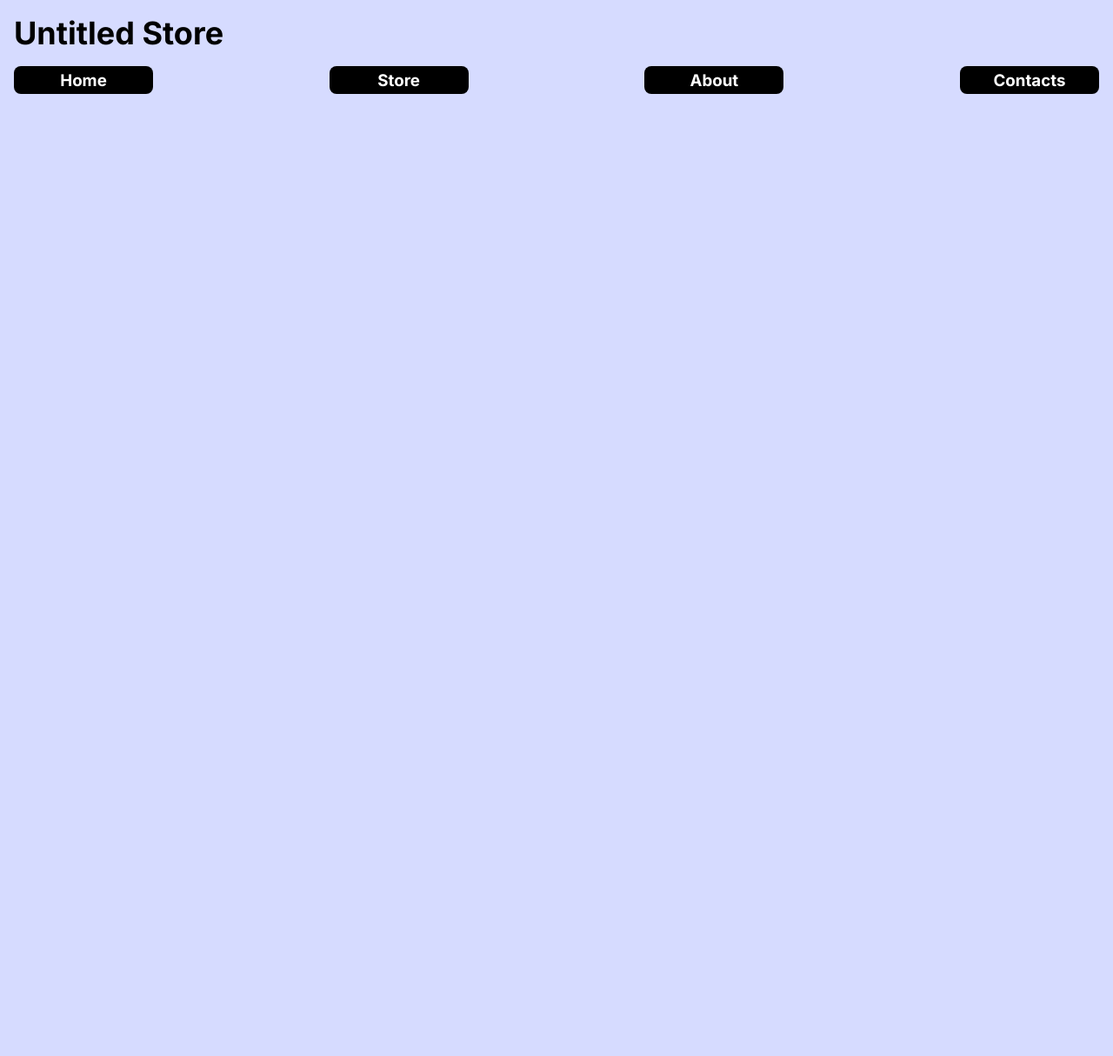
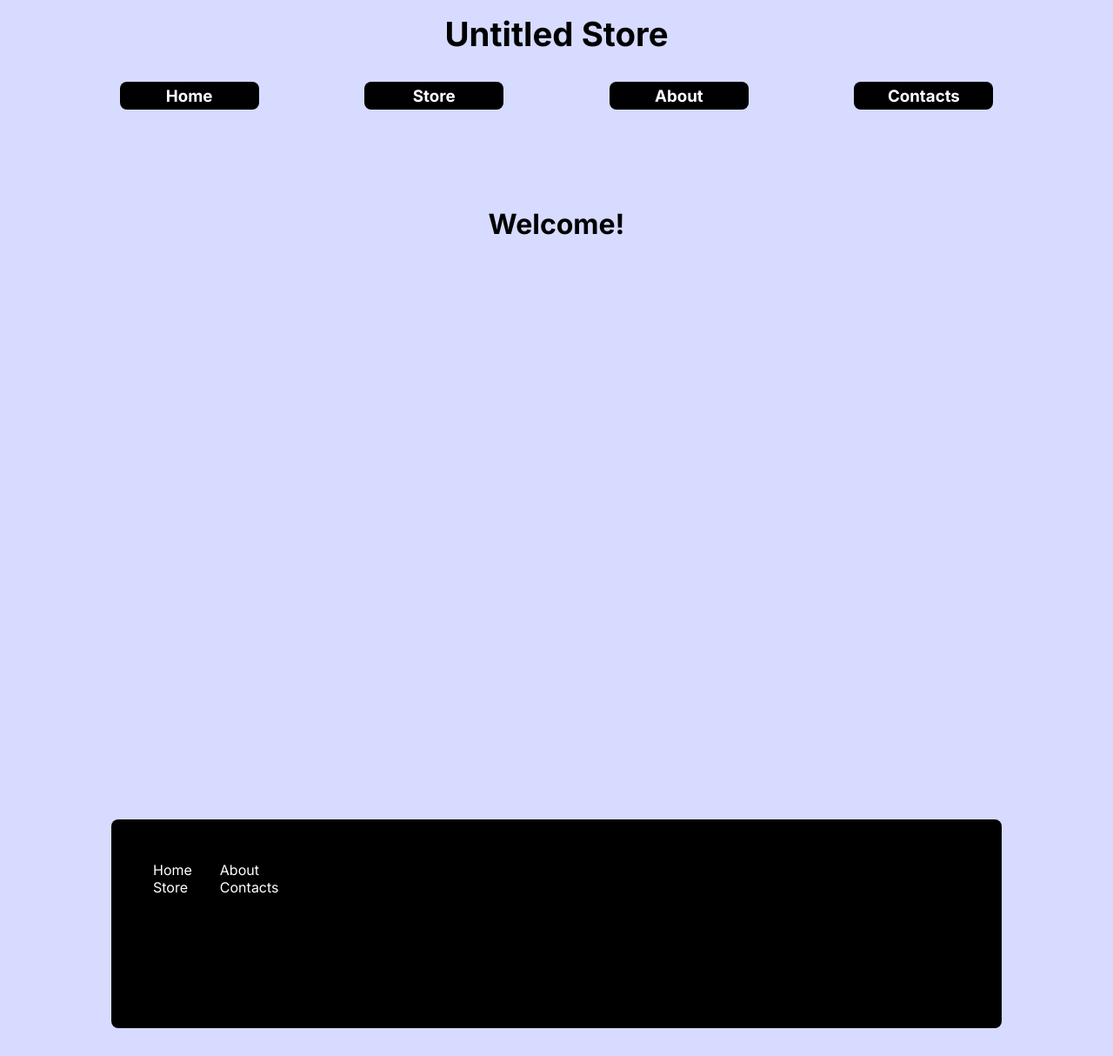
Before and after one commit to alexandreSilva604/e_commerce_front, a Next.js app: page / in a window 1280 px wide. Shown: the whole page at 87% size. Before the commit the page ends 924 px from the top, so only its background shows below. Built offline with nearby package versions, Linux system fonts and the light colour scheme.

Commit message:
Changes to header, and initial version of footer done

```diff
--- a/src/app/layout.js
+++ b/src/app/layout.js
@@ -1,6 +1,7 @@
 import { Inter } from "next/font/google";
 import "./globals.css";
-import HomeHeader from "@/components/header";
+import Header from "@/components/header";
+import Footer from "@/components/footer";
 
 const inter = Inter({ subsets: ["latin"] });
 
@@ -14,9 +15,10 @@ export default function RootLayout({ children }) {
     <html lang="en">
       <body className={inter.className}>
 
-        <HomeHeader />
+        <Header />
 
         {children}
+        <Footer />
       </body>
     </html>
   );
--- a/src/app/page.js
+++ b/src/app/page.js
@@ -4,7 +4,7 @@ export default function Home() {
   return (
     <main className={styles.main}>
 
-
+      <h1>Welcome!</h1>
     </main>
   );
 }
--- a/src/app/page.module.css
+++ b/src/app/page.module.css
@@ -3,17 +3,29 @@
 */
 
 .header {
-  justify-content: start;
-  align-content: start;
+  text-align: center;
+  align-content: center;
   width: auto;
   padding: 1rem;
+}
+
+.footer {
+  position: relative;
+  display: flex;
+  background-color: black;
+  width: 80%;
+  height: 15rem;
+  color: white;
+  padding: 2rem;
+  margin-bottom: 2rem;
+  border-radius: 0.5rem;
 }
 
 .linkBar {
   display: flex;
   flex-direction: row;
-  margin-top: 1rem;
-  justify-content: space-between;
+  margin-top: 2rem;
+  justify-content: space-evenly;
 }
 
 .linkBarItem {
@@ -28,13 +40,18 @@
 
 .linkBarItem:hover {
   transition: 0.5s;
-  background-color: yellow;
+  background-color: white;
   color: black;
+  border: 1px solid black;
 }
 
 .logo {
   cursor: default;
-  font-size: large;
+  font-size: larger;
+}
+
+.footerGroup {
+  margin: 1rem;
 }
 
 /*
--- /dev/null
+++ b/src/components/footer.js
@@ -0,0 +1,19 @@
+import styles from '../app/page.module.css';
+
+export default function Footer() {
+
+    return (
+        <div style={{display: 'flex', justifyContent: 'center'}}>
+            <div className={styles.footer}>
+                <div className={styles.footerGroup}>
+                    <p>Home</p>
+                    <p>Store</p>
+                </div>
+                <div className={styles.footerGroup}>
+                    <p>About</p>
+                    <p>Contacts</p>
+                </div>
+            </div>
+        </div>
+    )
+}
--- a/src/components/header.js
+++ b/src/components/header.js
@@ -1,6 +1,6 @@
 import styles from "../app/page.module.css";
 
-export default function HomeHeader() {
+export default function Header() {
 
     return (
         <div className={styles.header}>
```
